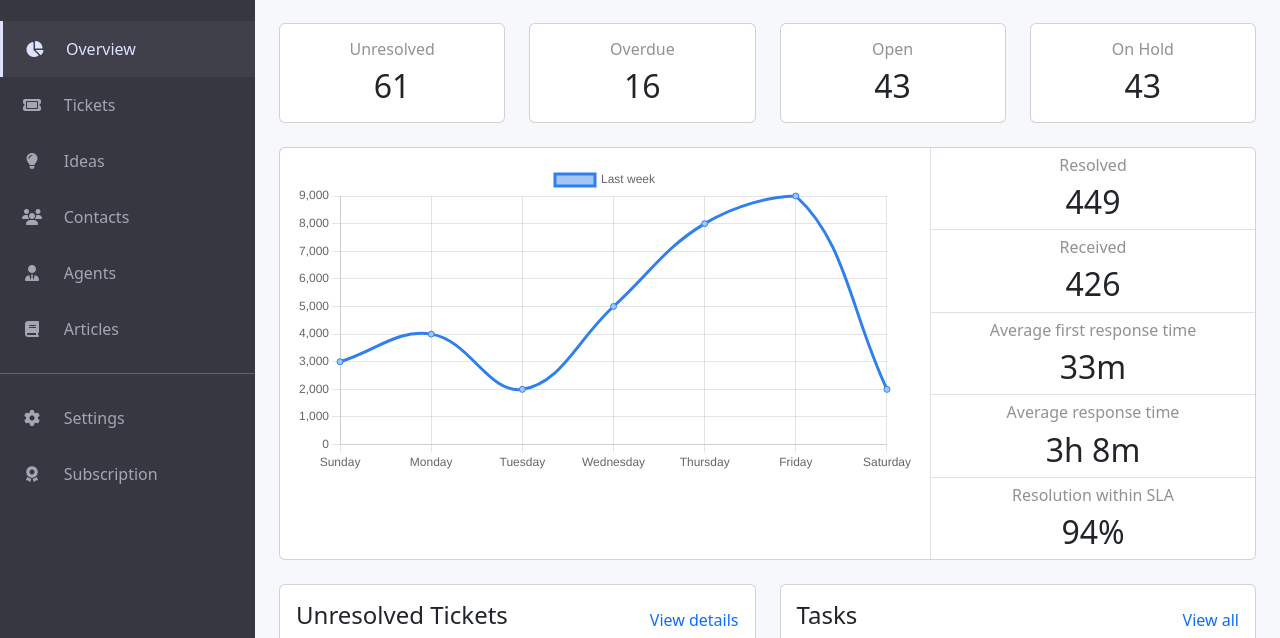
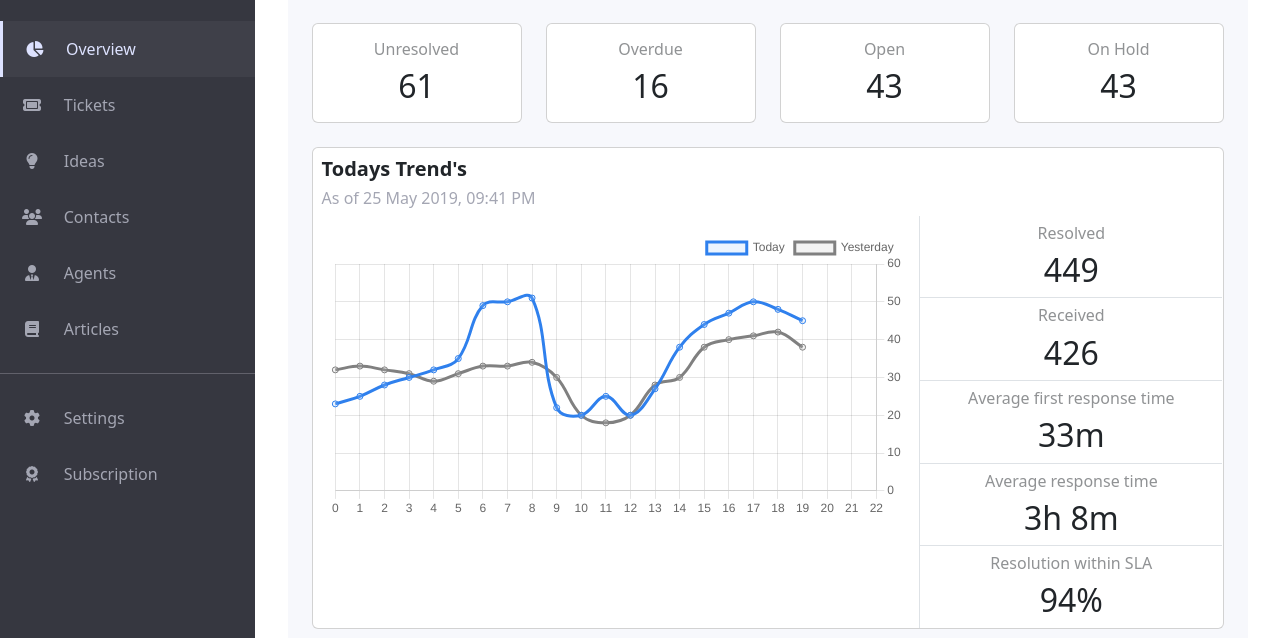
Before and after one commit to Rwalsh1398/Frontend-Framework, a website: page public/Index.html in a window 1280 px wide. Shown: the part 91-729 px from the top of the page. Drawn offline with nearby package versions, Linux system fonts and the light colour scheme.

Commit message:
Updated Graph
Updated graph to better reflect figma design.

Co-Authored-By: Tainara Lima <67617156+TainaraAline@users.noreply.github.com>

```diff
--- a/public/Index.html
+++ b/public/Index.html
@@ -148,7 +148,7 @@
         </div>
 
         <!-- This is where the main content of tha page will sit -->
-        <div id="main_content_area" class="col g-0 p-4">
+        <div id="main_content_area" class="col-md-9 g-0 p-4">
           <!-- Header -->
           <header
             class="d-flex align-items-center justify-content-between w-100"
@@ -219,6 +219,8 @@
           <div id="graph" class="card mt-4">
             <div class="row g-0">
               <!-- This first div is entirely for the chart. -->
+               <h1 id="chart_heading">Todays Trend's</h1>
+               <h2 id="chart_subheading">As of 25 May 2019, 09:41 PM</h2>
               <div class="col-11 col-xl-8 mx-auto p-3">
                 <canvas id="chart"></canvas>
               </div>
--- a/public/assets/css/style.css
+++ b/public/assets/css/style.css
@@ -98,4 +98,17 @@ div.card {
     font-size: small;
     color: #363740;
   }
+
+  #chart_heading{
+    padding: 1% 0 0 1%;
+    font-size: 20px;
+    font-weight: bold;
+  }
+
+  #chart_subheading{
+    padding: 0 0 0 1%;
+    font-size: 16px;
+    color:#a4a6b3
+
+  }
 }
--- a/public/assets/js/main.js
+++ b/public/assets/js/main.js
@@ -1,31 +1,60 @@
 document.addEventListener('DOMContentLoaded', function () {
-  // Inits the chart
   const ctx = document.getElementById("chart").getContext('2d');
   const myChart = new Chart(ctx, {
-    type: 'line',
+    type: 'line', //figma example has a temporal chart - will try and convert from line into temporal.
     data: {
-      labels: ["Sunday", "Monday", "Tuesday", "Wednesday", "Thursday", "Friday", "Saturday"],
-      datasets: [{
-        label: 'Last week',
-        backgroundColor: 'rgba(161, 198, 247, 1)',
-        borderColor: 'rgb(47, 128, 237)',
-        data: [3000, 4000, 2000, 5000, 8000, 9000, 2000],
-        tension: 0.4,
-      }]
+      //Manual Codding for the labels, from 0 to 22 -as per figma example
+      labels: ["0","1", "2", "3", "4", "5", "6", "7", "8", "9", "10", "11", "12", "13", "14", "15", "16", "17", "18", "19", "20", "21", "22"],
+      datasets: [
+        {
+          label: 'Today',
+          backgroundColor: 'rgba(161, 198, 247, 0.2)', //Blue
+          borderColor: 'rgb(47, 128, 237)',
+          // / Data plots the points on the graph
+          data: [23, 25, 28, 30, 32, 35, 49, 50, 51, 22, 20, 25, 20, 27, 38, 44, 47, 50, 48, 45, null, null, null], //null leaves empty plots as per figma design
+          tension: 0.4, // dictates the how curvy / straight graphs lines will be
+        },
+        {
+          label: 'Yesterday',
+          backgroundColor: 'rgba(192, 192, 192, 0.2)', //Grey
+          borderColor: 'rgb(128, 128, 128)',
+          // Data plots the points on the graph
+          data: [32, 33, 32, 31, 29, 31, 33, 33, 34, 30, 20, 18, 20, 28, 30, 38, 40, 41, 42, 38, null, null, null],//null leaves empty plots as per figma design
+          tension: 0.4, // dictates the how curvy / straight graphs lines will be
+        }
+      ]
     },
     options: {
+      plugins: {
+        legend: {
+          position: 'top', // positions legend at the top
+          align: 'end', // aligns the legend to the right of the graph
+          labels: {
+            font: {
+              size: 12, // Sets font size for labels
+            },
+          },
+        },
+      },
       scales: {
         y: {
-          beginAtZero: true
+          min: 0,
+          max: 60,
+          beginAtZero: true,
+          position: 'right',
         }
       }
     },
   });
 
-  // Search Toggle Functionality
+
+  // Search Toggle Functionality / added feature for marks.
   const toggleSearchButton = document.getElementById("toggleSearchButton");
   const searchForm = document.getElementById("searchForm");
 
+  // On startup will not display search bar
+  // If clicked search icon is clicked on, it will display search bar as block,
+  //if clicked again will set display as none
   if (toggleSearchButton) {
     toggleSearchButton.addEventListener("click", function () {
       if (searchForm.style.display === "none" || searchForm.style.display === "") {
```
